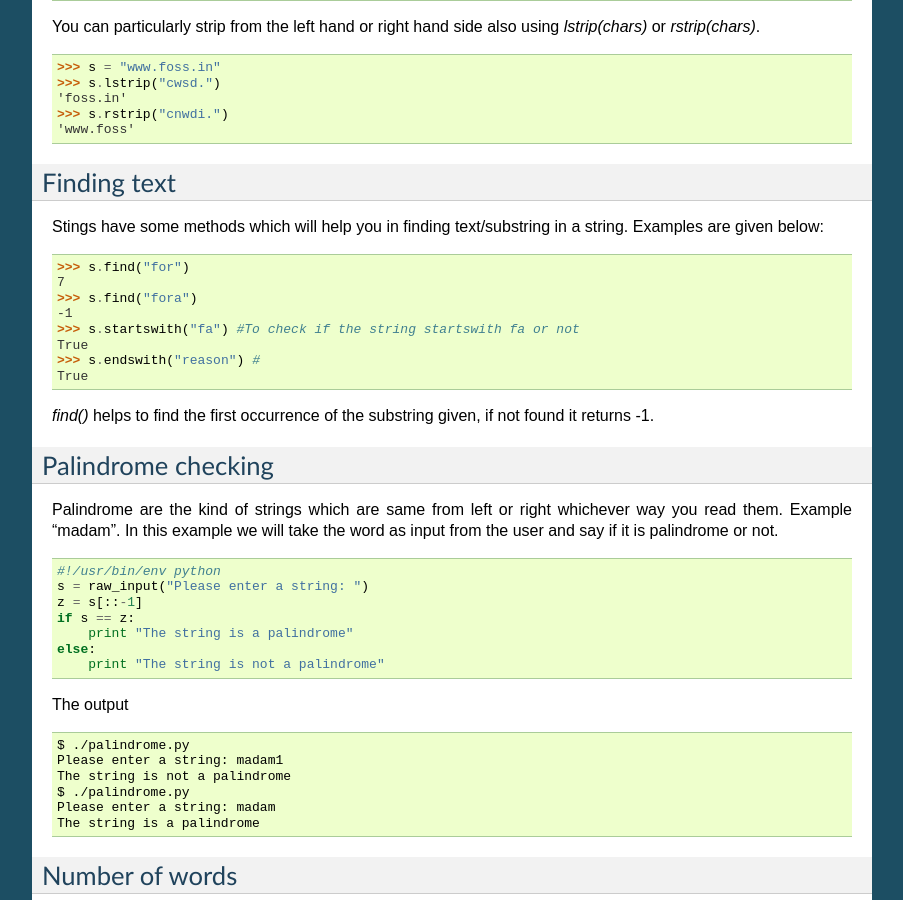
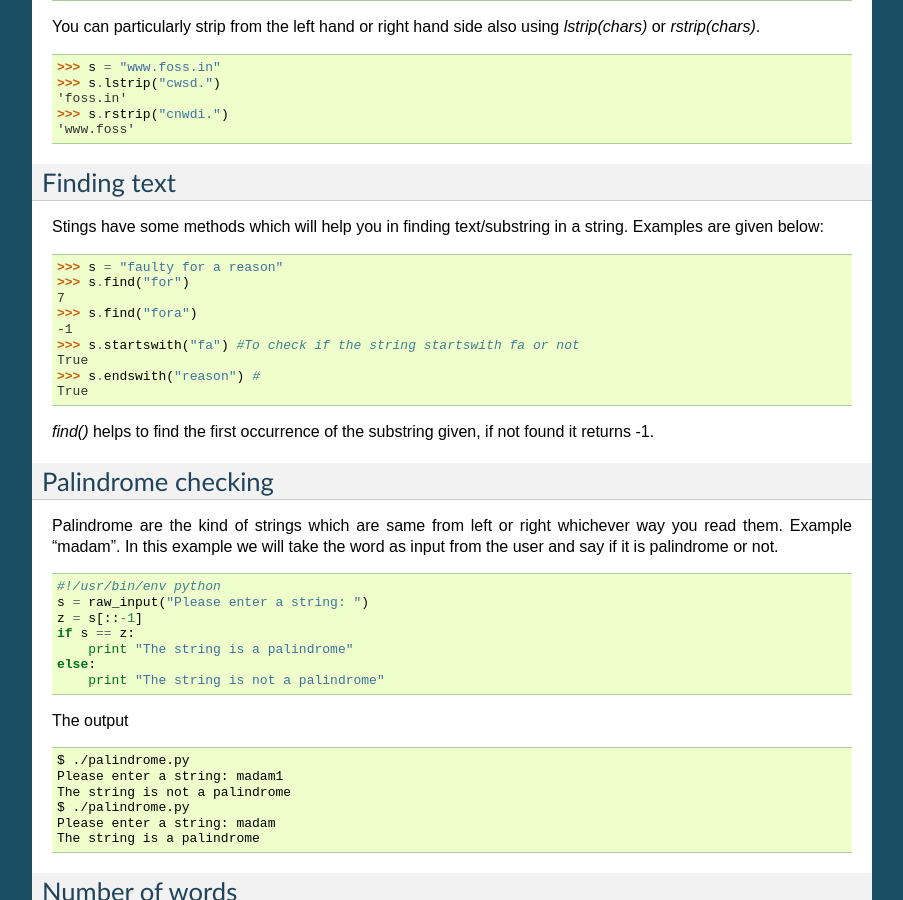
Before and after one commit to kushaldas/pym, a Sphinx documentation site: the page built from docs/strings.rst, in a window 1280 px wide and 900 px high, scrolled down 2108 px. Shown: the whole window, without its empty margins (198-1101 px from the left). Built offline with Sphinx 7.4.7, drawn with Linux system fonts in a browser that asks for light colours; formulas are drawn with MathJax 3.

Commit message:
defined string s value

```diff
--- a/docs/strings.rst
+++ b/docs/strings.rst
@@ -151,6 +151,7 @@ Stings have some methods which will help you in finding text/substring in a stri
 
 ::
 
+    >>> s = "faulty for a reason"
     >>> s.find("for")
     7
     >>> s.find("fora")
```
